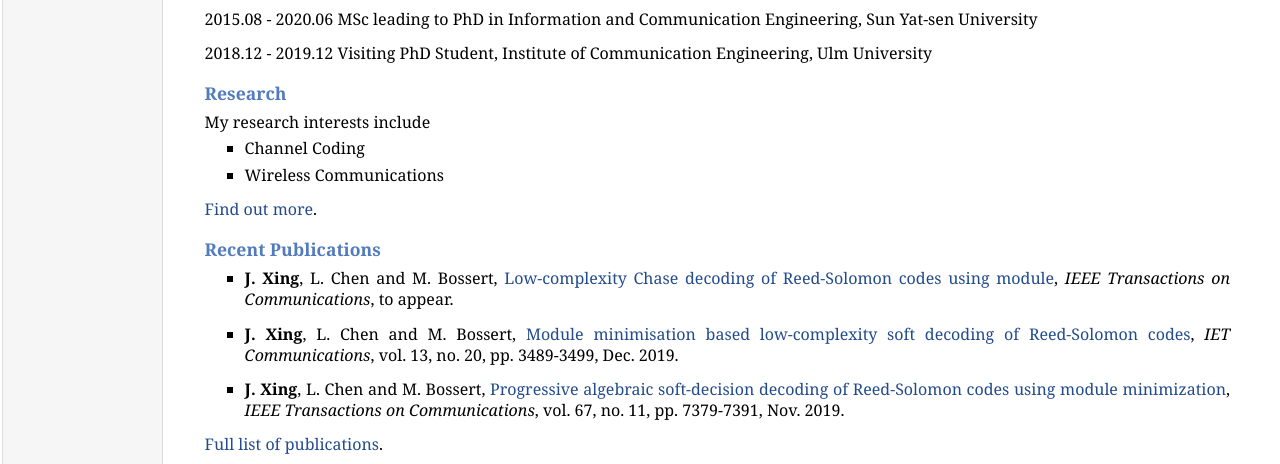
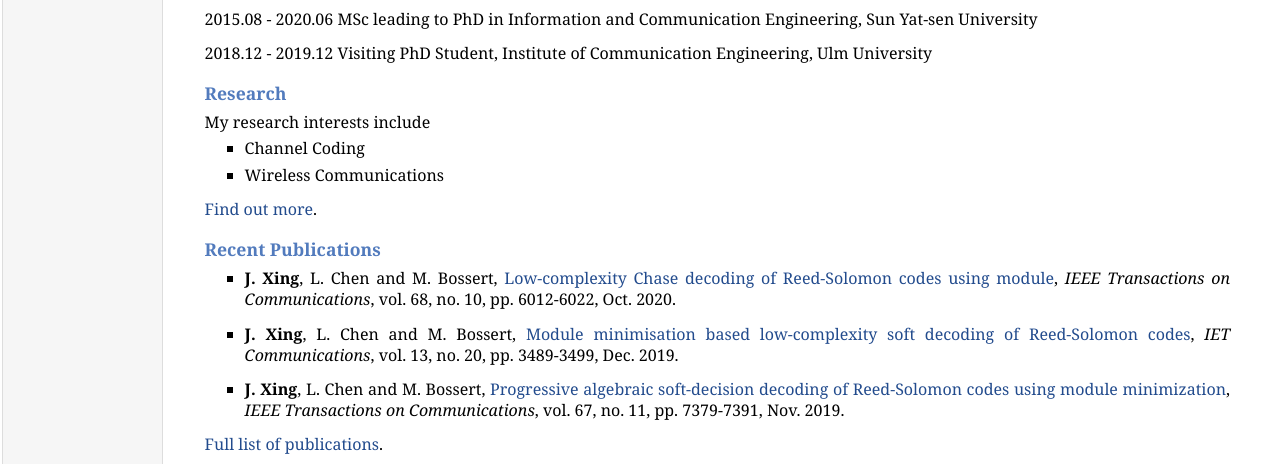
Before and after one commit to xingjyue/xingjyue.github.io, a plain HTML site: page index.html in a window 1280 px wide. Shown: the part 315-779 px from the top of the page. Drawn offline with Linux system fonts and the light colour scheme.

Commit message:
update paper

```diff
--- a/index.html
+++ b/index.html
@@ -42,7 +42,7 @@
 <p><a href="research.html">Find out more</a>.</p>
 <h3>Recent Publications </h3>
 <ul>
-<li><p><b>J. Xing</b>, L. Chen and M. Bossert, <a href="https://ieeexplore.ieee.org/abstract/document/9149706">Low-complexity Chase decoding of Reed-Solomon codes using module</a>, <i>IEEE Transactions on Communications</i>, to appear.</p>
+<li><p><b>J. Xing</b>, L. Chen and M. Bossert, <a href="https://ieeexplore.ieee.org/abstract/document/9149706">Low-complexity Chase decoding of Reed-Solomon codes using module</a>, <i>IEEE Transactions on Communications</i>, vol. 68, no. 10, pp. 6012-6022, Oct. 2020.</p>
 </li>
 </ul>
 <ul>
```
Also changed, not shown: publications.html (+1 -1 lines), 2 other files.
